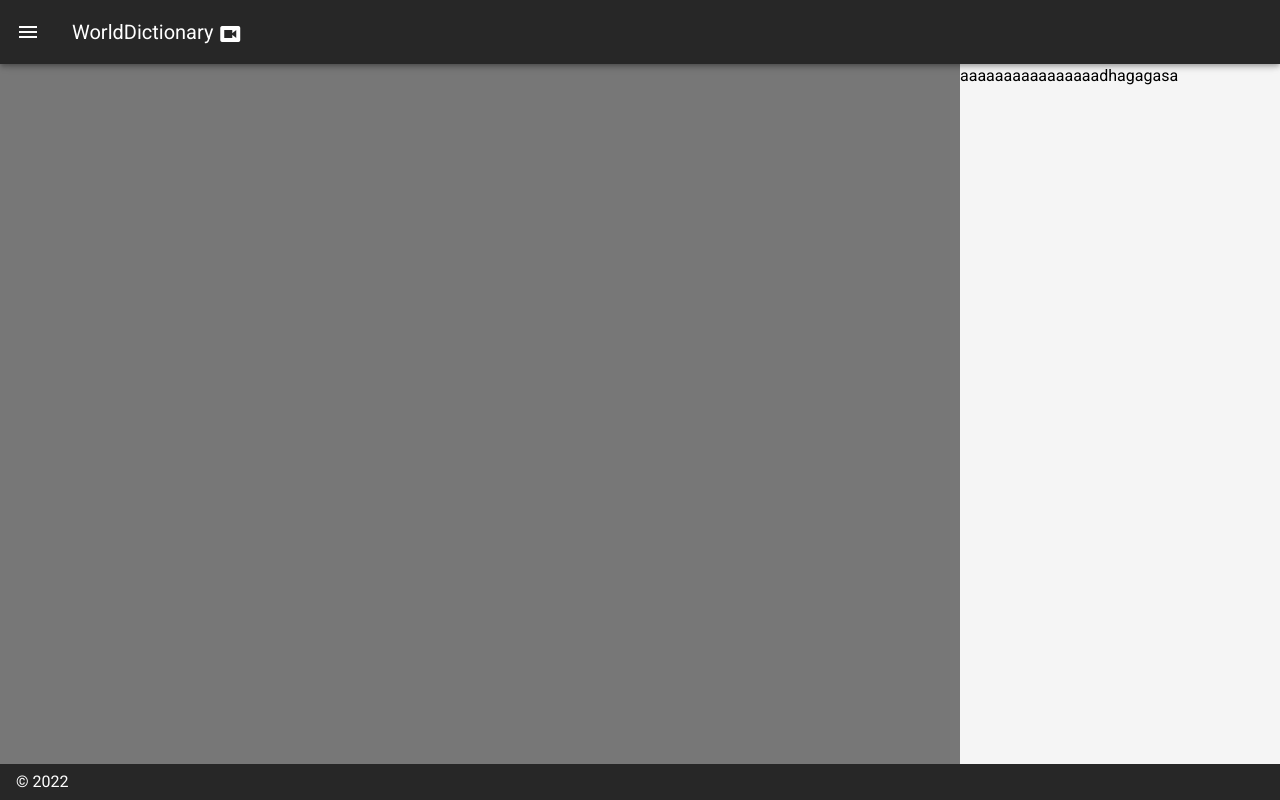
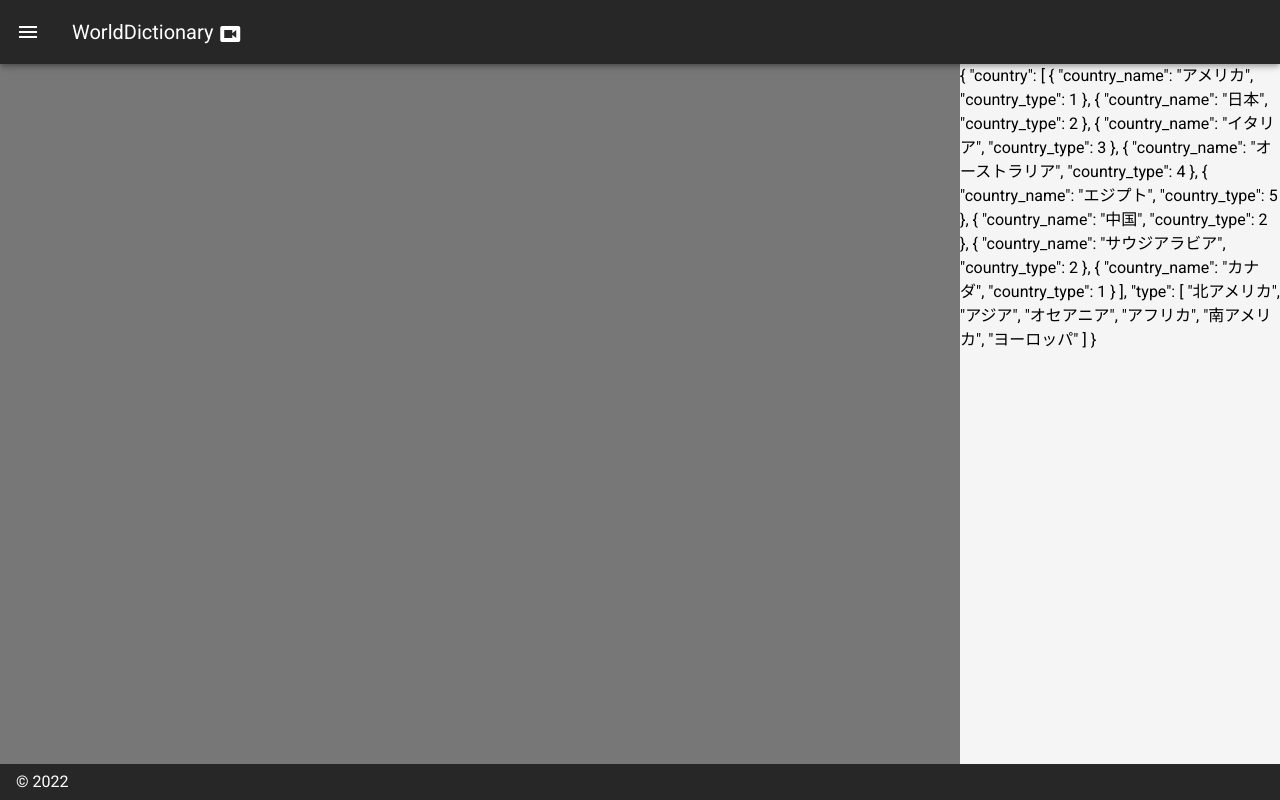
Before and after one commit to lariat2525/OriginalSite, a Nuxt app: page / in a window 1280 px wide. Built offline with nearby package versions, Linux system fonts and the light colour scheme.

Commit message:
できた　データ受け渡し

```diff
--- a/components/Body/CountryBar.vue
+++ b/components/Body/CountryBar.vue
@@ -1,11 +1,18 @@
 <template>
-  <div>aaaaaaaaaaaaaaaadhagagasa</div>
+  <div>{{country_data}}</div>
 </template>
 <script>
-import CountryData from "~/components/Data/nisiyama_data";
-console.log(CountryData);
-
-  var NisiyamaCountryData= {
-    props: CountryData,
-}
+import { country_data } from "~/components/nisiyama_data.js";
+console.log(country_data);
+//配列そのまま表示してるだけだから注意
+//function ここで呼ぶ
+export default {
+  name: "App",
+  data() {
+    return {
+      country_data
+    };
+  }
+};
+//この下でfunction定義？？
 </script>
--- /dev/null
+++ b/components/nisiyama_data.js
@@ -0,0 +1,41 @@
+export const country_data = {
+  country: [
+    { country_name: "アメリカ", country_type: 1 },
+    { country_name: "日本", country_type: 2 },
+    { country_name: "イタリア", country_type: 3 },
+    { country_name: "オーストラリア", country_type: 4 },
+    { country_name: "エジプト", country_type: 5 },
+    { country_name: "中国", country_type: 2 },
+    { country_name: "サウジアラビア", country_type: 2 },
+    { country_name: "カナダ", country_type: 1 },
+  ],
+  type: [
+    "北アメリカ",
+    "アジア",
+    "オセアニア",
+    "アフリカ",
+    "南アメリカ",
+    "ヨーロッパ",
+  ],
+};
+console.log(country_data);
+// contry_type1:北アメリカ,contry_type2:アジア,contry_type3:ヨーロッパ,contry_type4:オセアニア,contry_type5:アフリカ,contry_type6:南アメリカ　country_bar
+
+// country: [
+//   { country_name: "アメリカ", country_type: 1 },
+//   { country_name: "日本", country_type: 2 },
+//   { country_name: "イタリア", country_type: 3 },
+//   { country_name: "オーストラリア", country_type: 4 },
+//   { country_name: "エジプト", country_type: 5 },
+//   { country_name: "中国", country_type: 2 },
+//   { country_name: "サウジアラビア", country_type: 2 },
+//   { country_name: "カナダ", country_type: 1 }
+// ],
+// type: [
+//   "北アメリカ",
+//   "アジア",
+//   "オセアニア",
+//   "アフリカ",
+//   "南アメリカ",
+//   "ヨーロッパ"
+// ]
--- a/components/nisiyama_data.vue
+++ /dev/null
@@ -1,31 +0,0 @@
-<script>
-export default {
-  data() {
-    return {
-      country_data: [
-        {
-          country: [
-            { country_name: "アメリカ", country_type: 1 },
-            { country_name: "日本", country_type: 2 },
-            { country_name: "イタリア", country_type: 3 },
-            { country_name: "オーストラリア", country_type: 4 },
-            { country_name: "エジプト", country_type: 5 },
-            { country_name: "中国", country_type: 2 },
-            { country_name: "サウジアラビア", country_type: 2 },
-            { country_name: "カナダ", country_type: 1 }
-          ],
-          type: [
-            "北アメリカ",
-            "アジア",
-            "オセアニア",
-            "アフリカ",
-            "南アメリカ",
-            "ヨーロッパ"
-          ]
-        }
-      ]
-      // contry_type1:北アメリカ,contry_type2:アジア,contry_type3:ヨーロッパ,contry_type4:オセアニア,contry_type5:アフリカ,contry_type6:南アメリカ　country_bar
-    };
-  }
-};
-</script>
--- a/pages/index.vue
+++ b/pages/index.vue
@@ -11,7 +11,7 @@
 
 <script>
 import CountryBar from "~/components/Body/CountryBar";
-console.log(CountryBar);
+
 export default {
   components: {
     CountryBar
```
